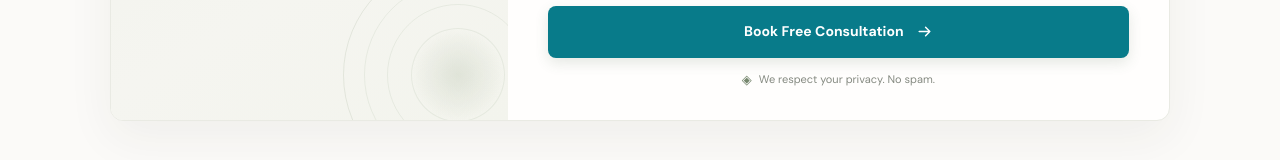
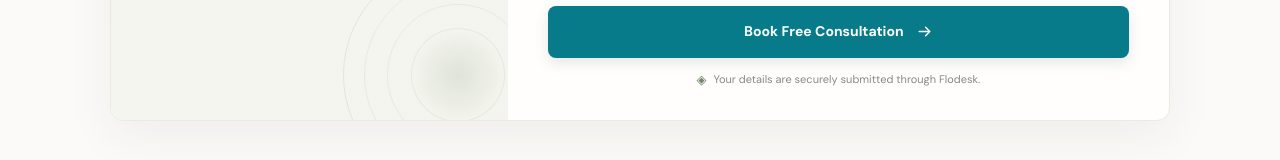
Before and after one commit to ekata40/consultation-lead-magnet, a Next.js app: page / in a window 1280 px wide. Shown: the part 2875-3035 px from the top of the page. Built offline with nearby package versions, Linux system fonts and the light colour scheme; no server answers.

Commit message:
Show Flodesk submission notice below the form button

```diff
--- a/components/CTAForm.tsx
+++ b/components/CTAForm.tsx
@@ -180,8 +180,8 @@ export default function CTAForm() {
                 <button type="submit" className="button button-primary form-submit" data-ff-el="submit">
                   Book Free Consultation <ArrowDownIcon className="button-icon button-icon-up" />
                 </button>
-                <p className="privacy-line"><span className="privacy-lock">◈</span> We respect your privacy. No spam.</p>
               </div>
+              <p className="privacy-line"><span className="privacy-lock" aria-hidden="true">◈</span> Your details are securely submitted through Flodesk.</p>
             </div>
             <p className="fd-form-success" data-ff-el="success" role="status">Thanks for submitting your request. Check your inbox for an email from us.</p>
             <div data-ff-el="error" className="field-error fd-form-error" role="alert" />
```
Also changed, not shown: preview.mjs (+1 -1 lines).
